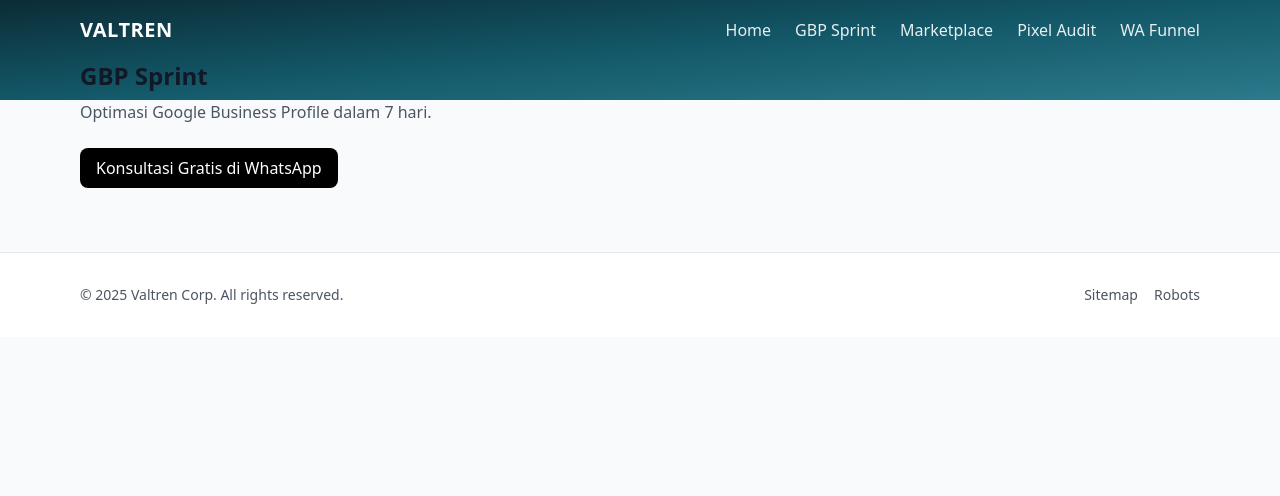
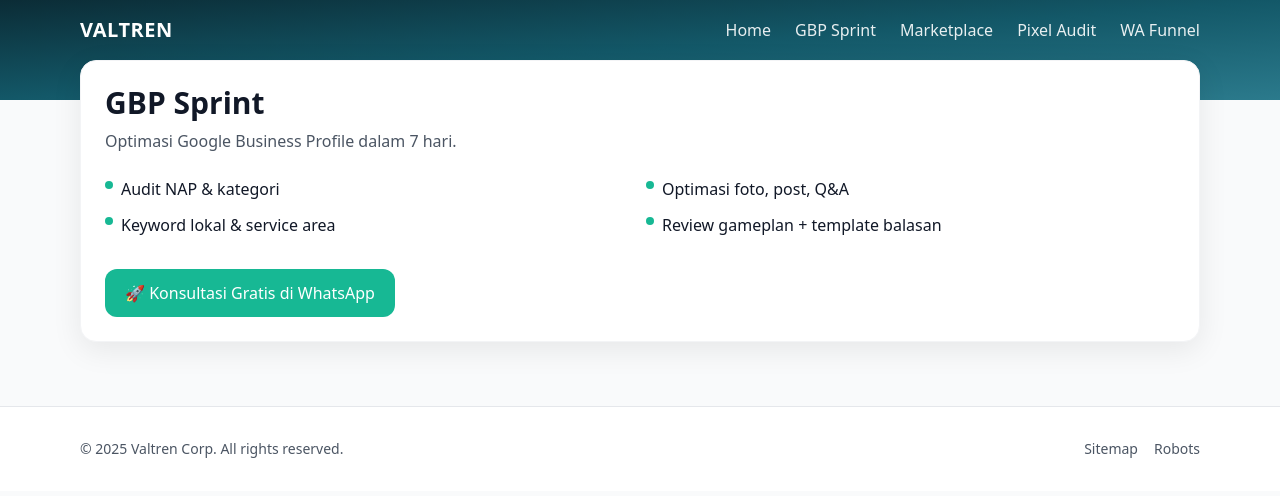
Before and after one commit to fallz331/ValtrenCorp.shop, a Next.js app: page /gbp-sprint in a window 1280 px wide. Shown: the top 496 px of the page. Built offline with nearby package versions, Linux system fonts and the light colour scheme.

Commit message:
Update page.js

```diff
--- a/app/gbp-sprint/page.js
+++ b/app/gbp-sprint/page.js
@@ -1,18 +1,41 @@
-// app/page.js
-export const revalidate = 3600;        // cache 1 jam di edge (ISR)
-export const dynamic = 'force-static'; // paksa static kalau memungkinkan
-export const metadata = { title: "GBP Sprint — Valtren" };
+export const revalidate = 3600;
+export const dynamic = "force-static";
+
+export const metadata = {
+  title: "GBP Sprint — Valtren",
+  description: "Optimasi Google Business Profile dalam 7 hari.",
+};
+
 const WA = process.env.NEXT_PUBLIC_WA || "62812xxxxxxx";
+
 export default function Page() {
+  const perks = [
+    "Audit NAP & kategori",
+    "Optimasi foto, post, Q&A",
+    "Keyword lokal & service area",
+    "Review gameplan + template balasan",
+  ];
+
   return (
-    <section>
-      <h1 className="text-2xl font-bold">GBP Sprint</h1>
+    <section className="card -mt-8 relative overflow-hidden">
+      <div className="absolute -z-10 inset-0 bg-gradient-to-br from-primary/5 via-primary-400/5 to-accent/10" />
+      <h1 className="text-3xl font-bold">GBP Sprint</h1>
       <p className="mt-2 text-gray-600">Optimasi Google Business Profile dalam 7 hari.</p>
+
+      <ul className="mt-6 grid gap-3 sm:grid-cols-2">
+        {perks.map((p) => (
+          <li key={p} className="flex items-start gap-2">
+            <span className="mt-1 h-2 w-2 rounded-full bg-accent" />
+            <span>{p}</span>
+          </li>
+        ))}
+      </ul>
+
       <a
         href={`https://wa.me/${WA}?text=Min%20mau%20GBP%20Sprint`}
-        className="inline-block mt-6 rounded-lg bg-black text-white px-4 py-2"
+        className="btn btn-primary mt-8"
       >
-        Konsultasi Gratis di WhatsApp
+        🚀 Konsultasi Gratis di WhatsApp
       </a>
     </section>
   );
```
